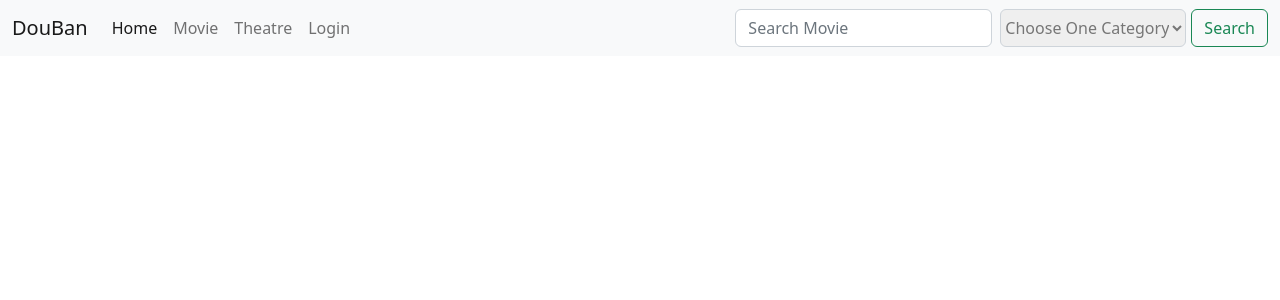
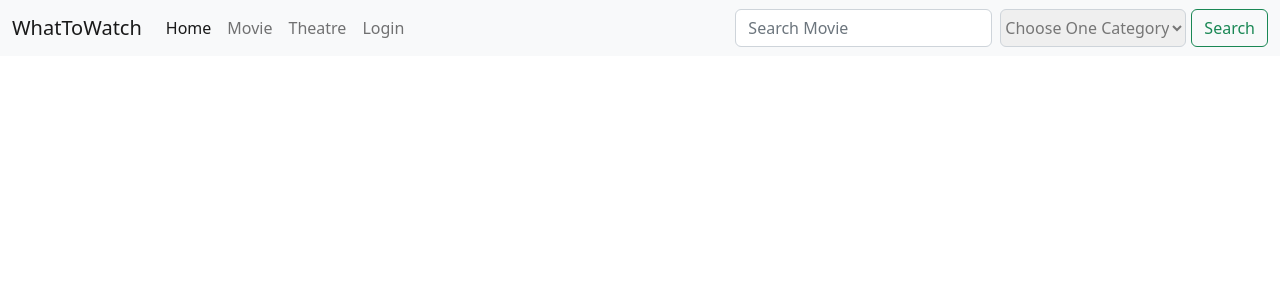
Before and after one commit to Henngz/Movie_Content_Management_Web_Application, a PHP site: page /search.php in a window 1280 px wide. Shown: the top 300 px of the page. Run offline with PHP 8.4, Linux system fonts and the light colour scheme.

Commit message:
Update search.php

```diff
--- a/final_project/search.php
+++ b/final_project/search.php
@@ -32,7 +32,7 @@
 <body>
 <nav class="navbar navbar-expand-lg bg-light" style="background-color: #e3f2fd;">
   <div class="container-fluid">
-    <a class="navbar-brand" href="#">DouBan</a>
+    <a class="navbar-brand" href="#">WhatToWatch</a>
     <button class="navbar-toggler" type="button" data-bs-toggle="collapse" data-bs-target="#navbarSupportedContent" aria-controls="navbarSupportedContent" aria-expanded="false" aria-label="Toggle navigation">
       <span class="navbar-toggler-icon"></span>
     </button>
```
